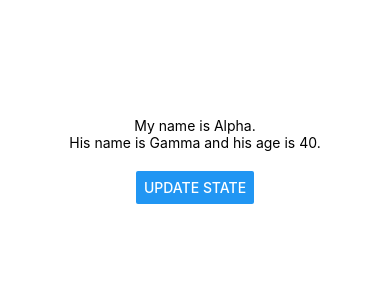
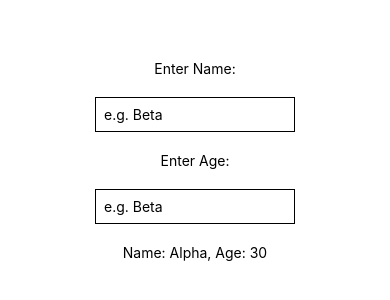
Before and after one commit to luvgangwani/react-native-basics, a React Native app: screen / in a window 390 px wide. Shown: the part 262-562 px from the top of the page. Built offline with nearby package versions, Linux system fonts and the light colour scheme.

Commit message:
Lesson 5 - Text inputs

```diff
--- a/App.js
+++ b/App.js
@@ -1,26 +1,25 @@
 import { StatusBar } from 'expo-status-bar';
 import React, { useState } from 'react';
-import { Button, StyleSheet, Text, View } from 'react-native';
+import { StyleSheet, Text, TextInput, View } from 'react-native';
 
 export default function App() {
   const [name, setName] = useState('Alpha');
-  const [person, setPerson] = useState({ name: 'Gamma', age: 40 });
-
-  const handleUpdateStatusClick = () => {
-    setName('Beta');
-    setPerson({
-      name: 'Delta',
-      age: 45,
-    });
-  };
+  const [age, setAge] = useState(30);
 
   return (
     <View style={styles.container}>
-      <Text>My name is {name}.</Text>
-      <Text>His name is {person.name} and his age is {person.age}.</Text>
-      <View style={styles.buttonContainer}>
-        <Button title="Update State" onPress={handleUpdateStatusClick}/>
-      </View>
+      <Text>Enter Name:</Text>
+      <TextInput
+      placeholder='e.g. Beta'
+      style={styles.input}
+      onChangeText={(newName) => setName(newName)} />
+      <Text>Enter Age:</Text>
+      <TextInput
+      keyboardType='numeric'
+      placeholder='e.g. Beta'
+      style={styles.input}
+      onChangeText={(newAge) => setAge(newAge)} />
+      <Text>Name: {name}, Age: {age}</Text>
       <StatusBar style="auto" />
     </View>
   );
@@ -33,7 +32,10 @@ const styles = StyleSheet.create({
     alignItems: 'center',
     justifyContent: 'center',
   },
-  buttonContainer: {
-    marginTop: 20,
+  input: {
+    margin: 20,
+    borderWidth: 1,
+    width: 200,
+    padding: 8
   }
 });
```
